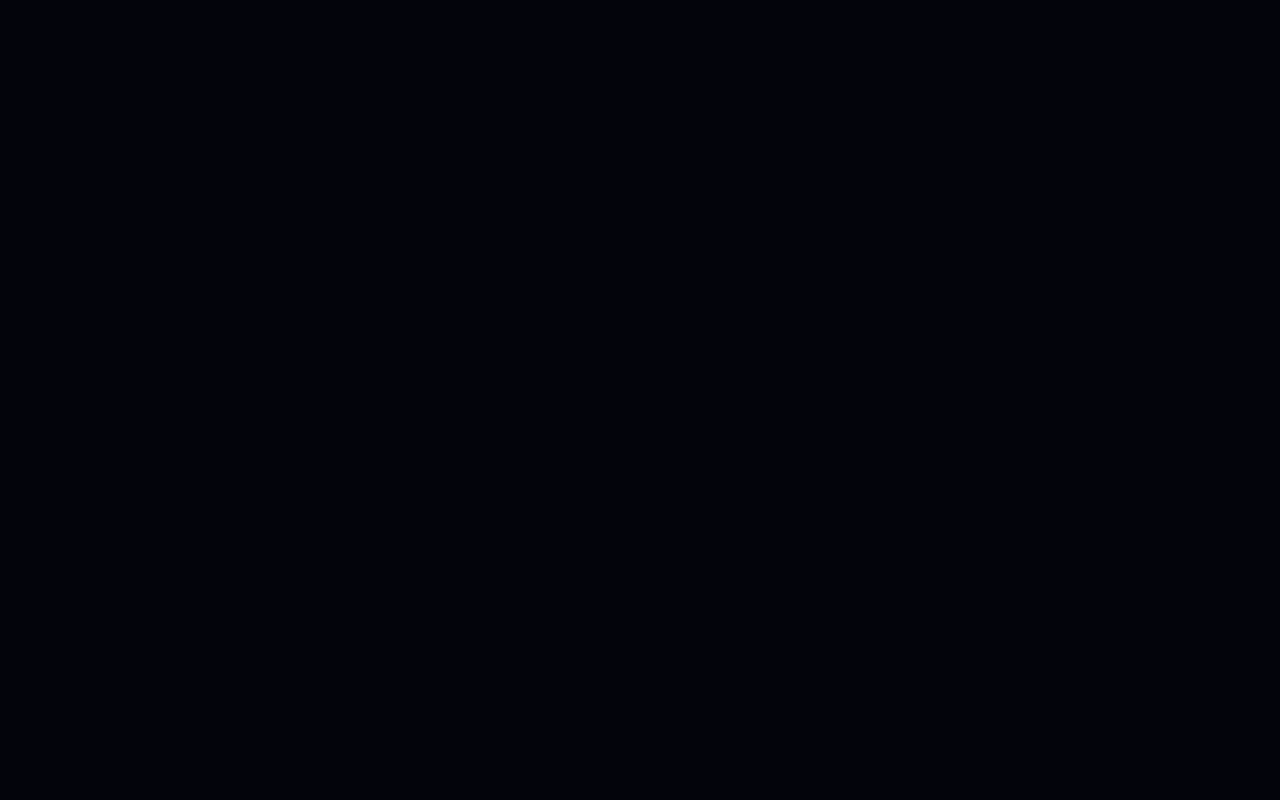
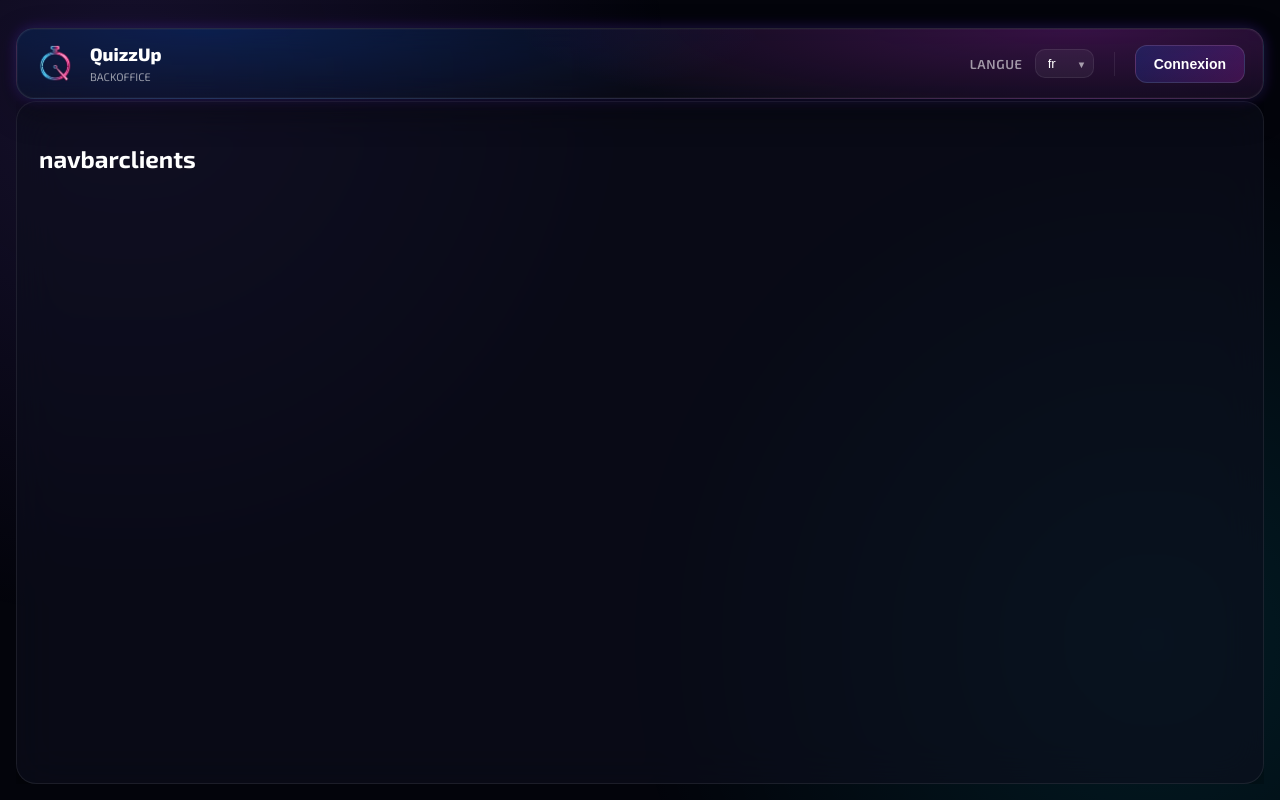
Before and after one commit to vikorb/QuizzUp, a Vue app in the folder backoffice/frontend/: page /clients in a window 1280 px wide. Before the commit this address had no page. Built offline with nearby package versions, Linux system fonts and the light colour scheme.

Commit message:
feat: add clients to sidebar

```diff
--- a/backoffice/frontend/src/locales/fr/navbar.json
+++ b/backoffice/frontend/src/locales/fr/navbar.json
@@ -8,6 +8,7 @@
     "dashboard": "Dashboard",
     "home": "Accueil",
     "manage": "Gestion",
+    "clients": "Clients",
     "players": "Joueurs",
     "themes": "Thèmes",
     "questionsAnswers": "Questions / Réponses",
--- a/backoffice/frontend/src/router/index.ts
+++ b/backoffice/frontend/src/router/index.ts
@@ -1,5 +1,6 @@
 import { createRouter, createWebHistory } from 'vue-router'
 
+import ClientsView from '@/views/ClientsView.vue'
 import GamesView from '@/views/GamesView.vue'
 import HomeView from '@/views/HomeView.vue'
 import LoginView from '@/views/LoginView.vue'
@@ -18,6 +19,7 @@ export const router = createRouter({
       children: [
         { path: '', component: HomeView },
         { path: '/login', component: LoginView },
+        { path: 'clients', component: ClientsView },
         { path: 'players', component: PlayersView },
         { path: 'themes', component: ThemesView },
         { path: 'questions', component: QuestionsView },
--- /dev/null
+++ b/backoffice/frontend/src/views/ClientsView.vue
@@ -0,0 +1,3 @@
+<template>
+  <h2>{{ $t('navbarclients') }}</h2>
+</template>
--- a/backoffice/frontend/src/views/navbar/SideBar.vue
+++ b/backoffice/frontend/src/views/navbar/SideBar.vue
@@ -13,6 +13,7 @@
 <script setup lang="ts">
 import {
   mdiAccountGroupOutline,
+  mdiBriefcaseAccountOutline,
   mdiChartTimelineVariant,
   mdiHelpCircleOutline,
   mdiHomeOutline,
@@ -36,6 +37,7 @@ const navDashboard = [
 ]
 
 const navManage = [
+  { to: '/clients', icon: mdiBriefcaseAccountOutline, iconType: 'mdi' as const, labelKey: 'navbar.clients' },
   { to: '/players', icon: mdiAccountGroupOutline, iconType: 'mdi' as const, labelKey: 'navbar.players' },
   { to: '/themes', icon: mdiPaletteOutline, iconType: 'mdi' as const, labelKey: 'navbar.themes' },
   { to: '/questions', icon: mdiHelpCircleOutline, iconType: 'mdi' as const, labelKey: 'navbar.questionsAnswers' },
```
